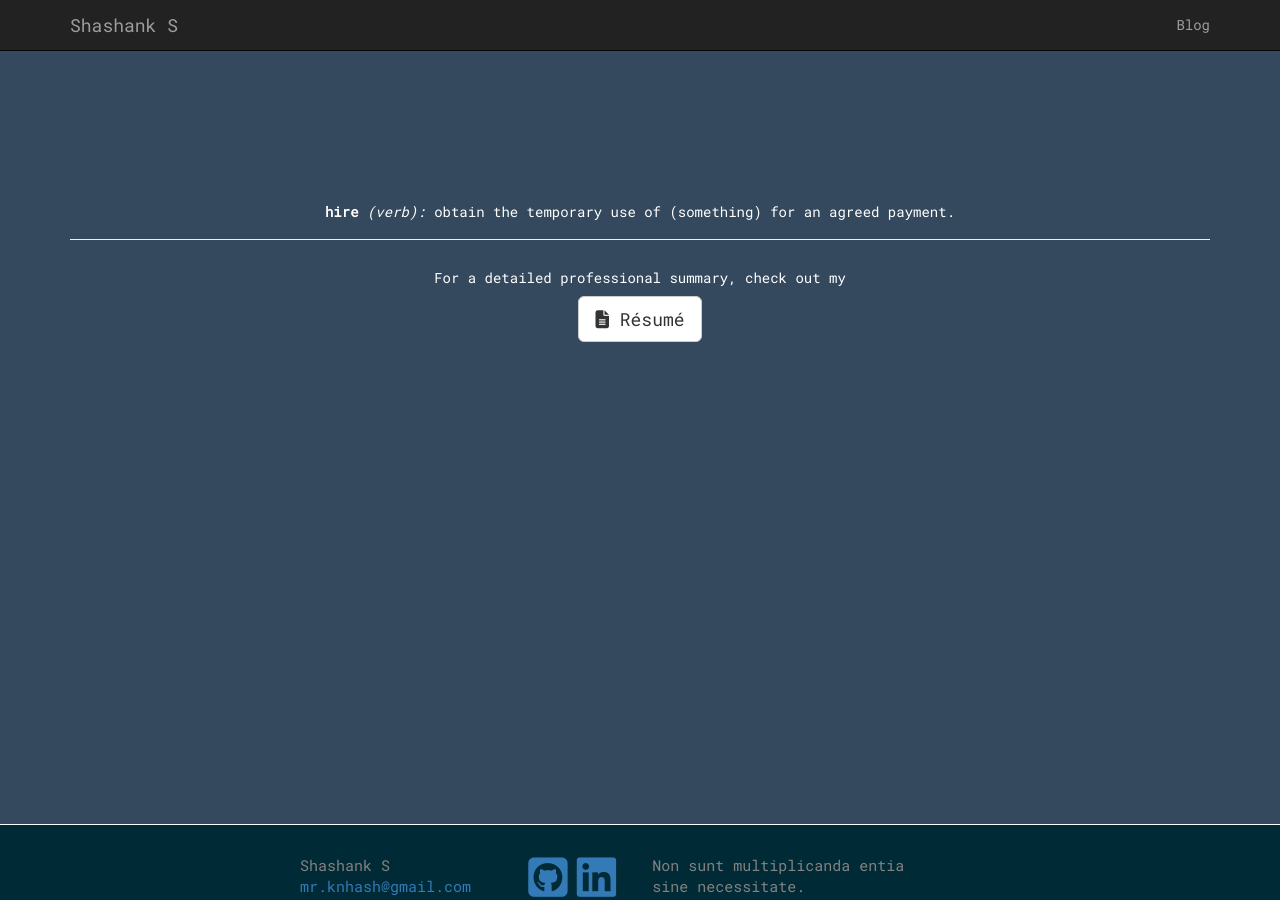
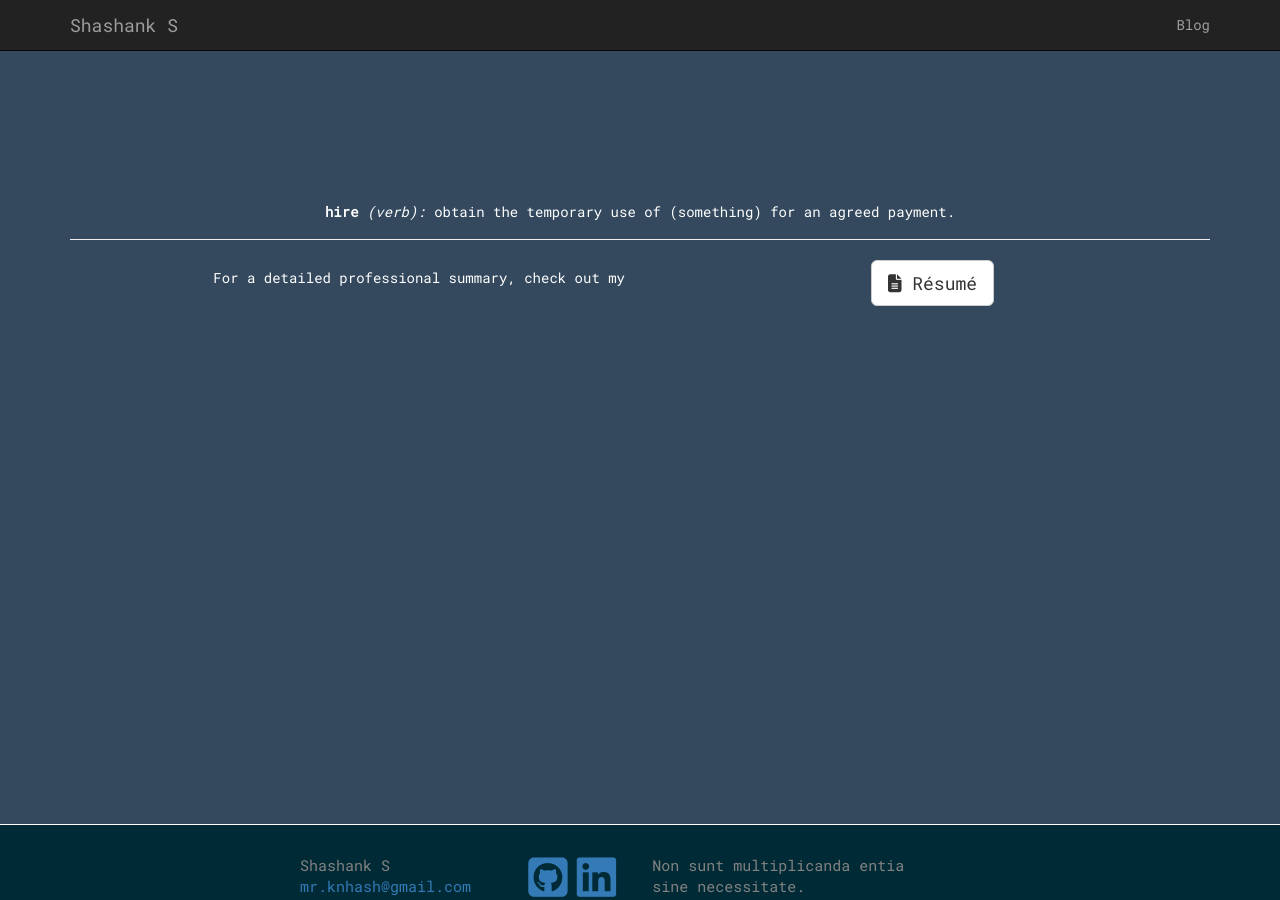
Before and after one commit to knhash/knhash.github.io, a Jekyll site: the page built from index.md, in a window 1280 px wide and 900 px high, scrolled down 2826 px. Built offline with Jekyll 4.4.1, drawn with Linux system fonts in a browser that asks for light colours; nearby versions of some CDN libraries.

Commit message:
fix: resume line alignment

```diff
--- a/index.md
+++ b/index.md
@@ -71,8 +71,10 @@
       <hr>
     </div>
     <div class="row">
-      <div class="text-center center">
-        <h5>For a detailed professional summary, check out my </h5> <a href="https://docs.google.com/document/d/1GIbu6QS6kBNaST9hFmv_PaCOzQMIqyglCCx5RqyFwMI/edit?usp=sharing" class="btn btn-default btn-lg"><i class="fa fa-file-text"></i> Résumé</a>
+      <div class="col-md-6 text-right"><h5>For a detailed professional summary, check out my </h5>
+      </div>
+      <div class="col-md-6 text-center left">
+        <a href="https://docs.google.com/document/d/1GIbu6QS6kBNaST9hFmv_PaCOzQMIqyglCCx5RqyFwMI/edit?usp=sharing" class="btn btn-default btn-lg"><i class="fa fa-file-text"></i> Résumé</a>
       </div>
     </div>
   </div>
```
